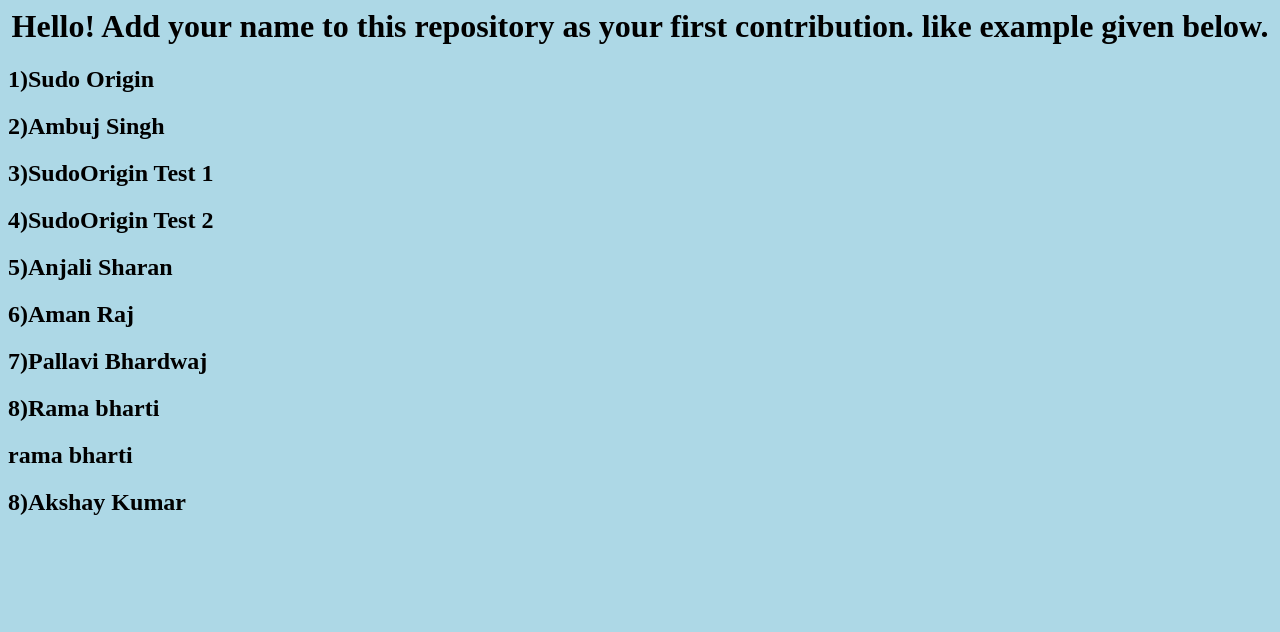
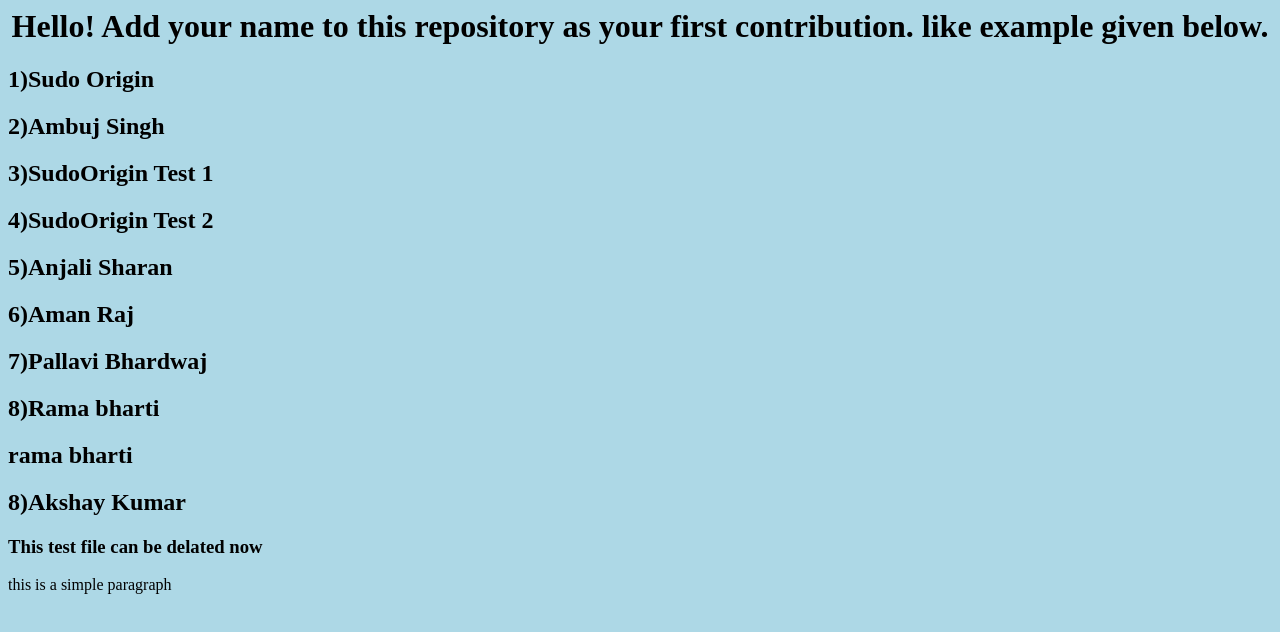
Before and after one commit to sudoorigintest/test, a plain HTML site: page index.html in a window 1280 px wide. Drawn offline with Linux system fonts and the light colour scheme.

Commit message:
update intex.html
This is the end of test file

```diff
--- a/index.html
+++ b/index.html
@@ -14,5 +14,7 @@
   <h2>8)Rama bharti</h2>
   <h2> rama bharti</h2>
   <h2>8)Akshay Kumar</h2>
+  <h3>This test file can be delated now </h3>
+  <p>this is a simple paragraph</p>
 </body>
 </html>
```
